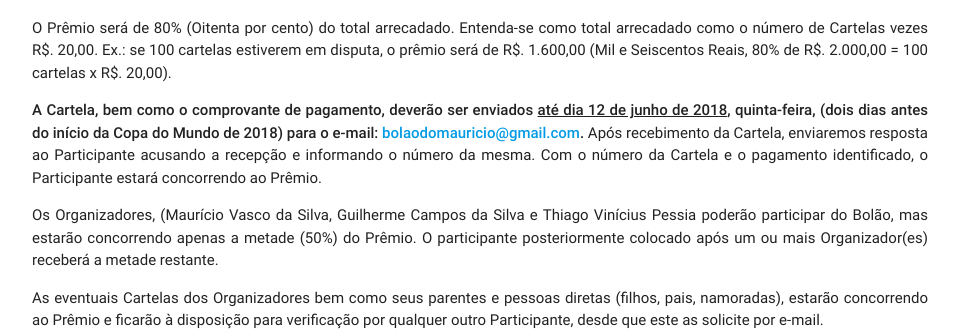
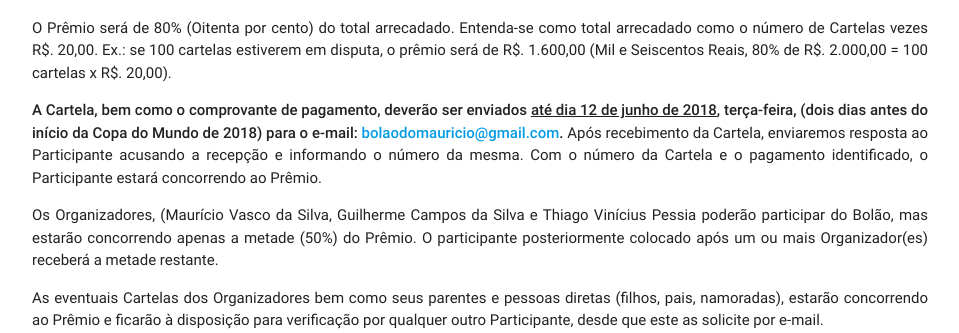
Before and after one commit to Tpessia/bolao-world-cup, a PHP site: page /regulamento.php in a window 1280 px wide. Shown: the part 2423-2756 px from the top of the page, without its empty margins (160-1119 px from the left). Run offline with PHP 8.4, Linux system fonts and the light colour scheme; some libraries are stand-ins or nearby versions.

Commit message:
date fix

```diff
--- a/regulamento.php
+++ b/regulamento.php
@@ -212,7 +212,7 @@
 
                 <p>O Prêmio será de 80% (Oitenta por cento) do total arrecadado. Entenda-se como total arrecadado como o número de Cartelas vezes R$. 20,00. Ex.: se 100 cartelas estiverem em disputa, o prêmio será de R$. 1.600,00 (Mil e Seiscentos Reais, 80% de R$. 2.000,00 = 100 cartelas x R$. 20,00).</p>
 
-                <p><strong>A Cartela, bem como o comprovante de pagamento, deverão ser enviados <u>até dia 12 de junho de 2018</u>, quinta-feira, (dois dias antes do início da Copa do Mundo de 2018) para o e-mail: <a href="mailto:bolaodomauricio@gmail.com">bolaodomauricio@gmail.com</a>.</strong> Após recebimento da Cartela, enviaremos resposta ao Participante acusando a recepção e informando o número da mesma. Com o número da Cartela e o pagamento identificado, o Participante estará concorrendo ao Prêmio.</p>
+                <p><strong>A Cartela, bem como o comprovante de pagamento, deverão ser enviados <u>até dia 12 de junho de 2018</u>, terça-feira, (dois dias antes do início da Copa do Mundo de 2018) para o e-mail: <a href="mailto:bolaodomauricio@gmail.com">bolaodomauricio@gmail.com</a>.</strong> Após recebimento da Cartela, enviaremos resposta ao Participante acusando a recepção e informando o número da mesma. Com o número da Cartela e o pagamento identificado, o Participante estará concorrendo ao Prêmio.</p>
 
                 <p>Os Organizadores, (Maurício Vasco da Silva, Guilherme Campos da Silva e Thiago Vinícius Pessia poderão participar do Bolão, mas estarão concorrendo apenas a metade (50%) do Prêmio. O participante posteriormente colocado após um ou mais Organizador(es) receberá a metade restante.</p>
 
--- a/service-worker.js
+++ b/service-worker.js
@@ -1,6 +1,6 @@
 importScripts('/lib/cache-polyfill.js');
 
-var version = 'v0.9.9::';
+var version = 'v1.0::';
 
 self.addEventListener("install", function (event) {
     console.log('WORKER: install event in progress.');
```
Also changed, not shown: 1 other file.
